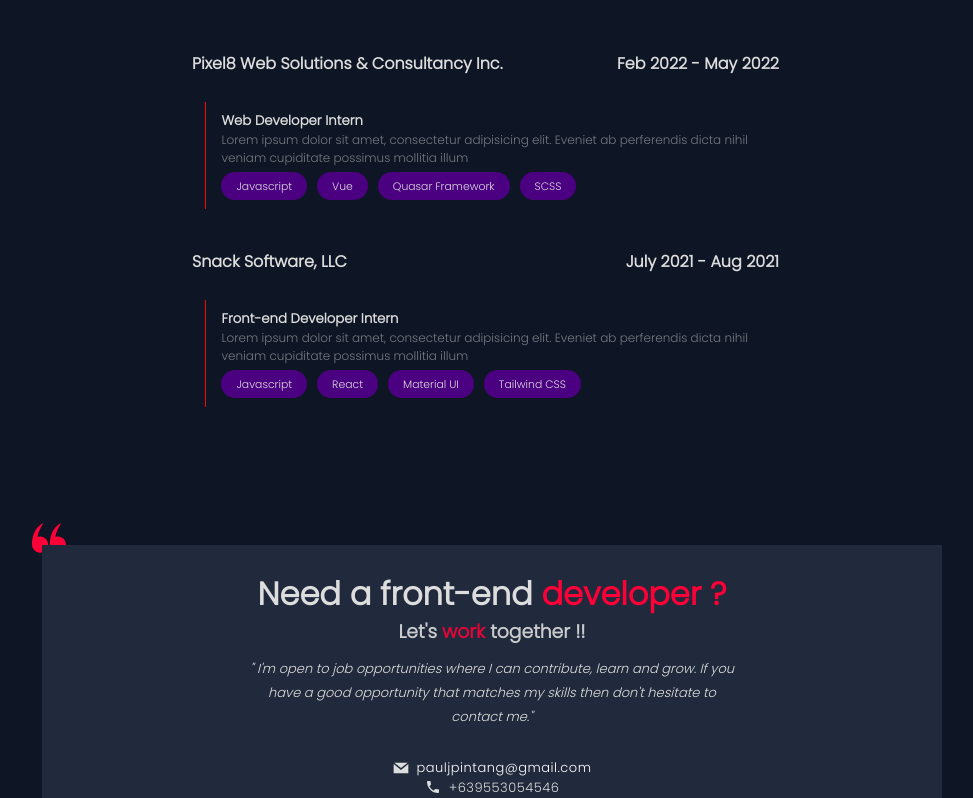
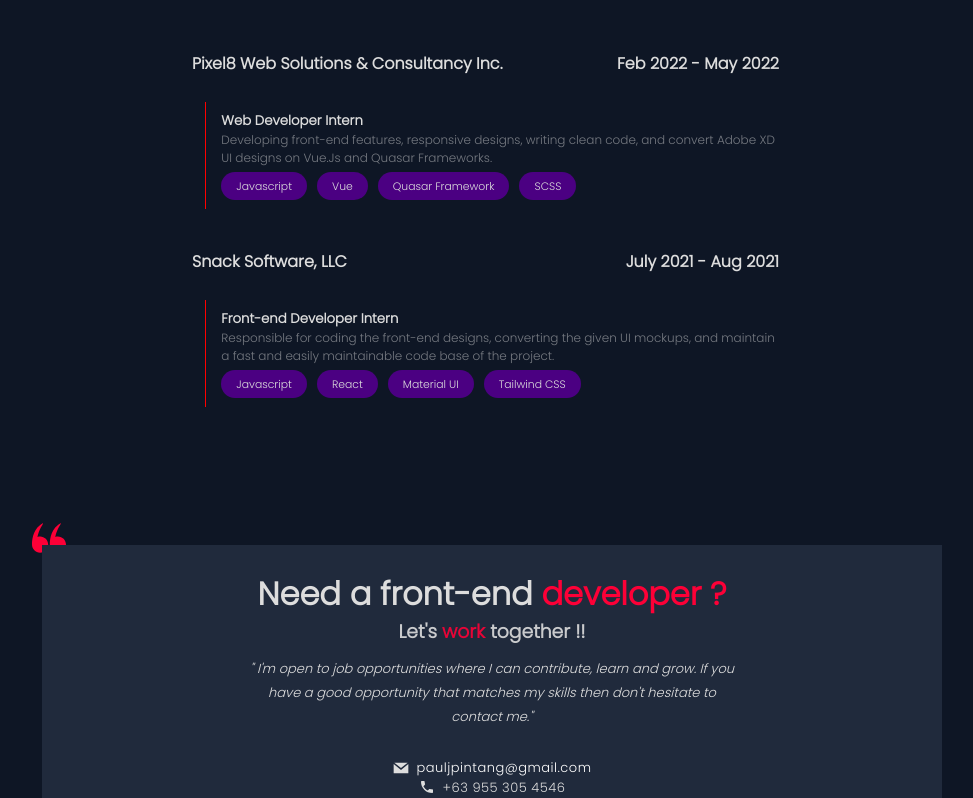
Before and after one commit to PaulPintang/Portfolio, a React (Create React App) app: page / in a window 1280 px wide. Shown: the part 3760-4558 px from the top of the page, without its empty margins (148-1121 px from the left). Built offline with nearby package versions, Linux system fonts and the light colour scheme.

Commit message:
fix: changed dummy text on experience content

```diff
--- a/src/components/Contacts/index.jsx
+++ b/src/components/Contacts/index.jsx
@@ -39,7 +39,7 @@ const Contacts = () => {
               </Flex>
               <Flex center>
                 <MdLocalPhone />
-                <p>+639553054546</p>
+                <p>+63 955 305 4546</p>
               </Flex>
               <Flex center>
                 <RiMessengerFill />
--- a/src/components/Experience/index.jsx
+++ b/src/components/Experience/index.jsx
@@ -24,9 +24,9 @@ const Experience = () => {
           <section>
             <h5>Web Developer Intern</h5>
             <p>
-              Lorem ipsum dolor sit amet, consectetur adipisicing elit. Eveniet
-              ab perferendis dicta nihil veniam cupiditate possimus mollitia
-              illum
+              Developing front-end features, responsive designs, writing clean
+              code, and convert Adobe XD UI designs on Vue.Js and Quasar
+              Frameworks.
             </p>
             <Tools>
               <Badge>
@@ -56,9 +56,9 @@ const Experience = () => {
           <section>
             <h5>Front-end Developer Intern</h5>
             <p>
-              Lorem ipsum dolor sit amet, consectetur adipisicing elit. Eveniet
-              ab perferendis dicta nihil veniam cupiditate possimus mollitia
-              illum
+              Responsible for coding the front-end designs, converting the given
+              UI mockups, and maintain a fast and easily maintainable code base
+              of the project.
             </p>
             <Tools style={{ display: "flex", gap: 10, paddingTop: 5 }}>
               <Badge>
```
Also changed, not shown: 1 other file (tests, documents, lock files or other folders).
